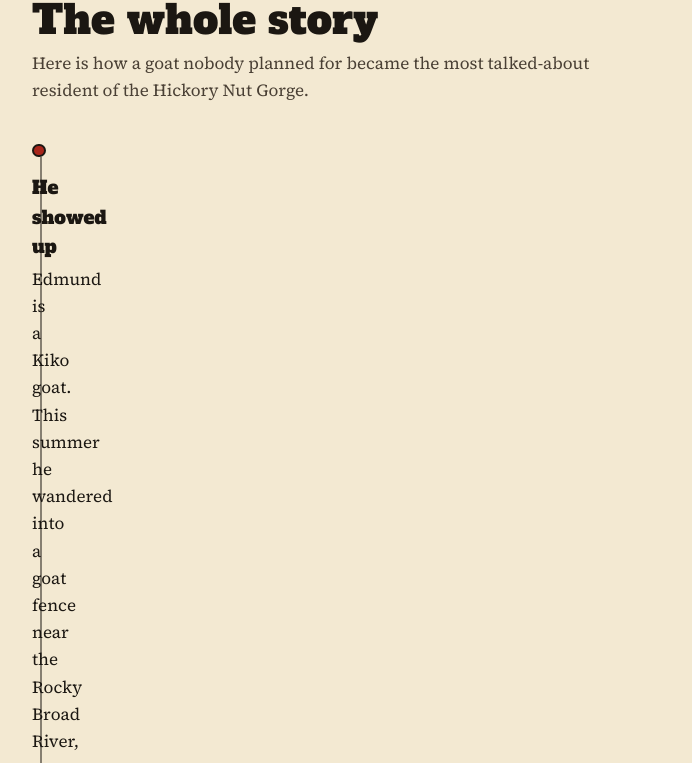
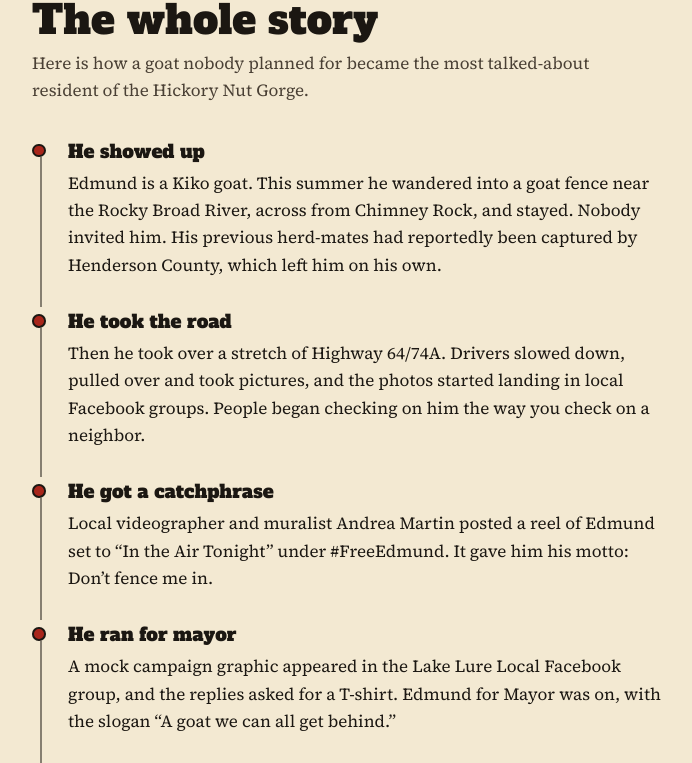
Before and after one commit to petevDSI/lakelureinsider, a Next.js app: page /edmund in a window 1280 px wide. Shown: the part 1416-2179 px from the top of the page, without its empty margins (128-820 px from the left). Built offline with nearby package versions, Linux system fonts and the light colour scheme; no server answers.

Commit message:
Fix /edmund story timeline layout (remove stray grid item)
Co-Authored-By: Claude Sonnet 5.5 <noreply@anthropic.com>
Claude-Session: https://claude.ai/code/session_017xqCm1XRwFMMfyQCc4ocnt

```diff
--- a/src/app/edmund/page.tsx
+++ b/src/app/edmund/page.tsx
@@ -292,7 +292,6 @@ export default function EdmundPage() {
           <ol className="ed-chapters">
             {CHAPTERS.map((c) => (
               <li key={c.label}>
-                <span aria-hidden="true" />
                 <div>
                   <h3>{c.label}</h3>
                   <p>{c.body}</p>
```
